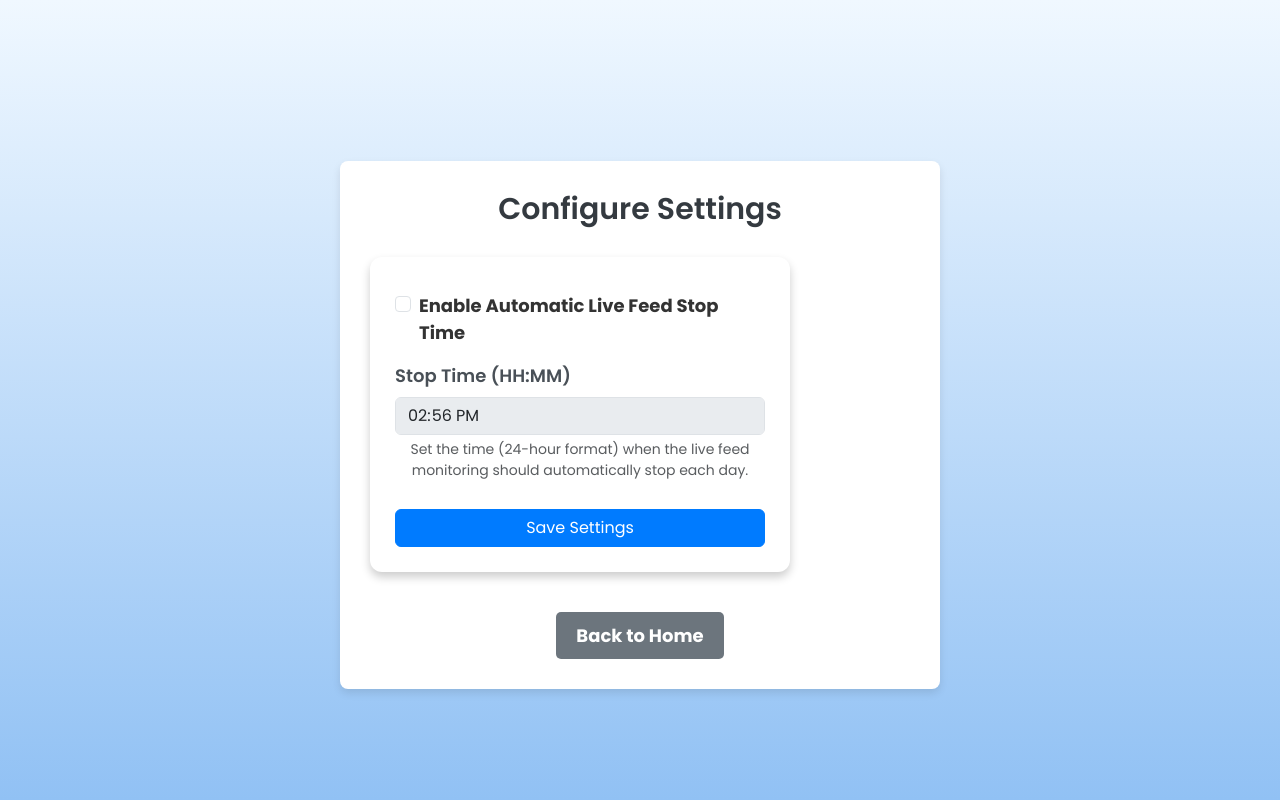
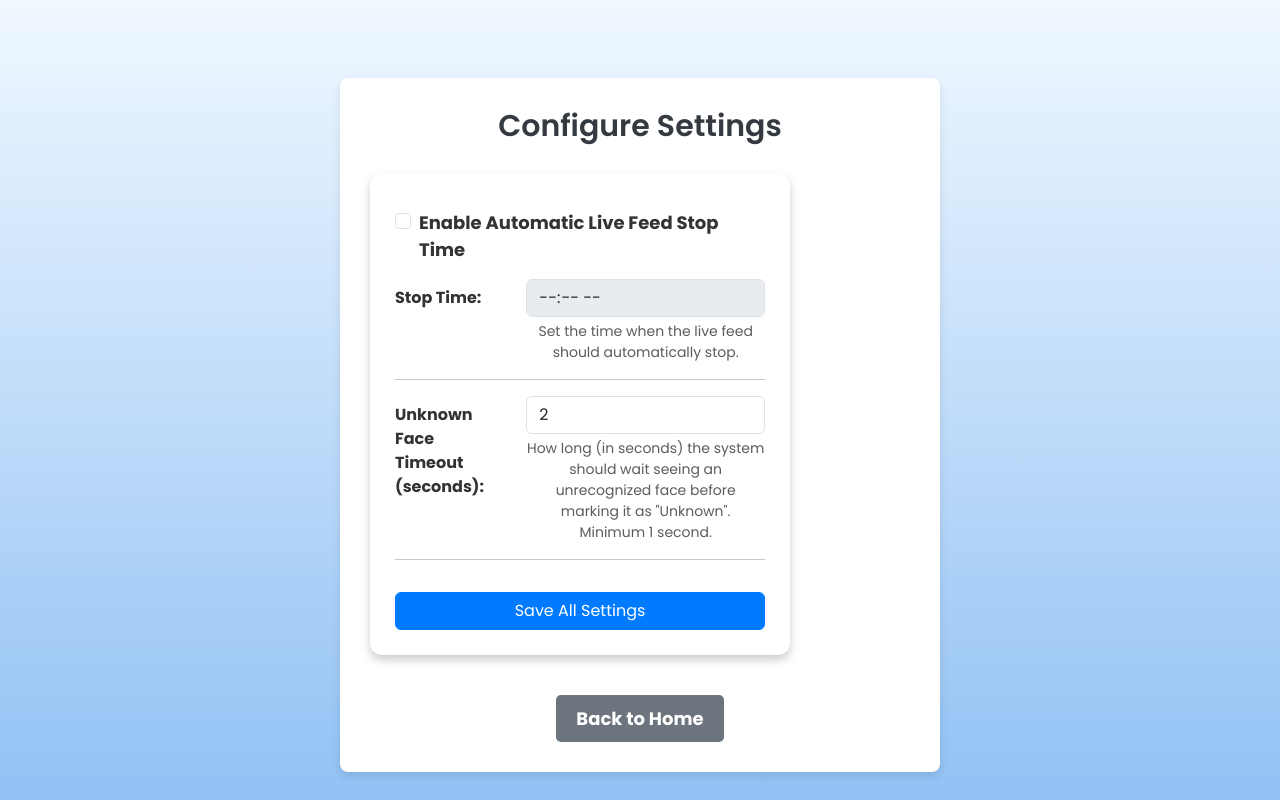
Before and after one commit to Abhinav-Sharmaaaa/Face-Recognition-Attendance-App, a Flask app: page /configure in a window 1280 px wide. Run offline with Flask 3, Linux system fonts and the light colour scheme; the visitor is signed in with stand-in values (Sample User, id 1); parts of the project's set-up code (start-up, migrations or seed data) failed here and were passed over; some libraries are stand-ins or nearby versions.

Commit message:
added configure page for configuration

```diff
--- a/app.py
+++ b/app.py
@@ -298,7 +298,26 @@ def generate_frames():
     india_tz = pytz.timezone('Asia/Kolkata') # Timezone for logging
     seen_log_collection = mongo.db.seen_log # Collection for logging ALL sightings
     last_log_times = {} # Dictionary to track last log time for each person
-    log_interval = timedelta(minutes=1) # Set the minimum interval between logs
+    log_interval = timedelta(minutes=1) # Set the minimum interval between logs for KNOWN faces
+
+    # --- Load and Validate Unknown Face Timeout ---
+    try:
+        # Load from config, default to 5 if missing or invalid type later
+        unknown_face_timeout_sec = config.get('unknown_face_timeout', 5)
+        # Ensure it's an integer
+        unknown_face_timeout_sec = int(unknown_face_timeout_sec)
+        # Ensure it's at least 1 second
+        if unknown_face_timeout_sec < 1:
+            logging.warning(f"Configured unknown_face_timeout ({unknown_face_timeout_sec}) is less than 1. Defaulting to 5 seconds.")
+            unknown_face_timeout_sec = 5
+    except (ValueError, TypeError):
+        logging.warning(f"Invalid or missing unknown_face_timeout ('{config.get('unknown_face_timeout')}') in config. Defaulting to 5 seconds.")
+        unknown_face_timeout_sec = 5
+    logging.info(f"Using unknown face timeout: {unknown_face_timeout_sec} seconds.")
+    # --- End Timeout Loading ---
+
+    unknown_face_start_time = None # Track when an unknown face sequence started
+    last_frame_had_unknown = False # Track if the *previous* processed frame had an unknown face
 
     while True:
         success, frame = cap.read()
@@ -377,54 +396,82 @@ def generate_frames():
                      status_color = (255, 0, 255) # Magenta for error
                      current_detected_faces[0] = {'box': box, 'status': status_text, 'color': status_color}
 
-                # --- Logging Sighting Logic (Kept as it's not attendance) ---
+                # --- Logging Sighting Logic ---
                 if box: # Only log if a face box was detected
                     log_entry = {
                         'timestamp': current_time_india,
                         'status_at_log': status_text # Log the status determined above
                     }
-                    if recognized_user_name: # Known face detected
-                        now = current_time_india # Use the already fetched timestamp
+
+                    # --- Known Face Logging ---
+                    if recognized_user_name:
+                        # Reset unknown face tracking if a known face is seen
+                        unknown_face_start_time = None
+                        last_frame_had_unknown = False
+
+                        now = current_time_india
                         last_logged = last_log_times.get(recognized_user_name)
-
-                        # Check if the person was logged before and if the interval has passed
                         if last_logged is None or (now - last_logged) >= log_interval:
                             log_entry['type'] = 'known_sighting'
                             log_entry['name'] = recognized_user_name
                             try:
                                 seen_log_collection.insert_one(log_entry)
-                                last_log_times[recognized_user_name] = now # Update last log time
+                                last_log_times[recognized_user_name] = now
                                 logging.info(f"Logged sighting of known face: {recognized_user_name} (Interval passed or first time)")
                             except Exception as db_err:
                                 logging.error(f"Error inserting known sighting log for {recognized_user_name}: {db_err}")
-                        # else: # Interval not passed, do not log again yet
-                        #    logging.debug(f"Skipping log for {recognized_user_name}, interval not passed.")
 
-                    elif status_text == "Unknown Face": # Unknown face detected
-                        # Log unknown faces every time they are detected (no interval needed for unknowns)
-                        log_entry['type'] = 'unknown_sighting'
-                        # Optionally add cropped face image for unknown faces
-                        try:
-                            (x, y, w, h) = box
-                            # Basic validation for cropping coordinates
-                            if x >= 0 and y >= 0 and w > 0 and h > 0 and x + w <= processing_frame.shape[1] and y + h <= processing_frame.shape[0]:
-                                cropped_face = processing_frame[y:y+h, x:x+w]
-                                if cropped_face.size > 0:
-                                    _, buffer = cv2.imencode('.jpg', cropped_face)
-                                    log_entry['face_image_base64'] = base64.b64encode(buffer).decode('utf-8')
-                                else:
-                                     logging.warning("Cropped unknown face is empty, logging without image.")
-                            else:
-                                 logging.warning(f"Invalid box coordinates for cropping unknown face: {box}, frame shape: {processing_frame.shape}")
+                    # --- Unknown Face Logging (with Timeout) ---
+                    elif status_text == "Unknown Face":
+                        if not last_frame_had_unknown:
+                            # First time seeing an unknown face in this sequence
+                            unknown_face_start_time = current_time_india
+                            last_frame_had_unknown = True
+                            logging.debug(f"Unknown face detected, starting timer at {unknown_face_start_time}.")
+                        else:
+                            # Continuously seeing unknown face, check timeout
+                            if unknown_face_start_time and (current_time_india - unknown_face_start_time) >= timedelta(seconds=unknown_face_timeout_sec):
+                                logging.info(f"Unknown face timeout ({unknown_face_timeout_sec}s) reached. Logging.")
+                                log_entry['type'] = 'unknown_sighting'
+                                # Optionally add cropped face image
+                                try:
+                                    (x, y, w, h) = box
+                                    if x >= 0 and y >= 0 and w > 0 and h > 0 and x + w <= processing_frame.shape[1] and y + h <= processing_frame.shape[0]:
+                                        cropped_face = processing_frame[y:y+h, x:x+w]
+                                        if cropped_face.size > 0:
+                                            _, buffer = cv2.imencode('.jpg', cropped_face)
+                                            log_entry['face_image_base64'] = base64.b64encode(buffer).decode('utf-8')
+                                        else: logging.warning("Cropped unknown face is empty, logging without image.")
+                                    else: logging.warning(f"Invalid box coordinates for cropping unknown face: {box}, frame shape: {processing_frame.shape}")
 
-                            # Insert log even if image cropping failed
-                            seen_log_collection.insert_one(log_entry)
-                            logging.info(f"Logged unknown face sighting {'with image' if 'face_image_base64' in log_entry else 'without image'}.")
-                        except Exception as log_err:
-                            logging.error(f"Error preparing or inserting unknown sighting log: {log_err}")
-                    # else: # Low match or processing error - currently not logging these separately in seen_log
-                    #    pass
+                                    seen_log_collection.insert_one(log_entry)
+                                    logging.info(f"Logged unknown face sighting {'with image' if 'face_image_base64' in log_entry else 'without image'}.")
+
+                                    # Reset timer *only* after logging to prevent immediate re-logging
+                                    unknown_face_start_time = None
+                                    # DO NOT reset last_frame_had_unknown here. It will be handled based on the *next* frame's status.
+
+                                except Exception as log_err:
+                                    logging.error(f"Error preparing or inserting unknown sighting log: {log_err}")
+                        # else: # Timer running but timeout not reached OR timer not running (already logged)
+                        #    logging.debug("Unknown face seen, timeout not reached or already logged.")
+
+                        # Crucially, ensure last_frame_had_unknown is set correctly *for the next iteration*
+                        last_frame_had_unknown = True # Since this frame *is* unknown
+
+                    # --- Other Statuses (Low Match, Error) ---
+                    else: # Status is NOT 'Unknown Face' and NOT 'known_sighting'
+                        # Reset unknown face tracking if status is not 'Unknown Face'
+                        unknown_face_start_time = None
+                        last_frame_had_unknown = False
+                        # Currently not logging low matches or errors to seen_log
+
                 # --- End Logging Sighting Logic ---
+
+            else: # No box detected in this frame
+                # Reset unknown face tracking if no face is detected
+                unknown_face_start_time = None
+                last_frame_had_unknown = False
 
             # Update last known faces for display smoothing
             last_known_faces = current_detected_faces if box else {} # Use current if box detected, else clear
@@ -776,10 +823,9 @@ def configure():
     config = load_config()
 
     if request.method == 'POST':
-        # Checkbox value: 'on' if checked, None if unchecked
+        # --- Stop Time Handling ---
         enable_stop_time = request.form.get('enable_stop_time') == 'on'
         stop_time_str = request.form.get('stop_time')
-
         config['stop_time_enabled'] = enable_stop_time
 
         if enable_stop_time:
@@ -811,22 +857,75 @@ def configure():
             # config['stop_time'] = '' # Optionally clear time when disabled
             flash_message = "Automatic live feed stop time disabled."
             flash_category = "success"
+        # Store stop time message details
+        stop_time_flash = {'message': flash_message, 'category': flash_category}
 
+
+        # --- Unknown Face Timeout Handling ---
+        unknown_timeout_str = request.form.get('unknown_face_timeout')
+        unknown_timeout_flash = {'message': "", 'category': "info"} # Default category
+
+        if unknown_timeout_str is not None: # Check if the field exists in the form data
+            try:
+                unknown_timeout_val = int(unknown_timeout_str)
+                if unknown_timeout_val >= 1:
+                    # Valid input, update config
+                    config['unknown_face_timeout'] = unknown_timeout_val
+                    unknown_timeout_flash['message'] = f"Unknown face timeout successfully set to {unknown_timeout_val} seconds."
+                    unknown_timeout_flash['category'] = "success"
+                    logging.info(f"Configuration updated: unknown_face_timeout = {unknown_timeout_val}")
+                else:
+                    # Input is integer but less than 1
+                    unknown_timeout_flash['message'] = "Unknown face timeout must be 1 second or greater. Value not saved."
+                    unknown_timeout_flash['category'] = "warning"
+                    logging.warning(f"Invalid unknown_face_timeout value received: {unknown_timeout_val}. Not saved.")
+            except (ValueError, TypeError):
+                # Input is not a valid integer
+                unknown_timeout_flash['message'] = "Invalid input for unknown face timeout. Please enter a whole number (e.g., 5). Value not saved."
+                unknown_timeout_flash['category'] = "warning"
+                logging.warning(f"Invalid unknown_face_timeout input received: '{unknown_timeout_str}'. Not saved.")
+            except Exception as e:
+                # Catch other potential errors during processing
+                logging.error(f"Error processing unknown_face_timeout '{unknown_timeout_str}': {e}")
+                unknown_timeout_flash['message'] = "An unexpected error occurred saving the unknown face timeout."
+                unknown_timeout_flash['category'] = "error"
+        else:
+             # Handle case where the field might be missing from the form entirely (shouldn't happen with standard form submission)
+             unknown_timeout_flash['message'] = "Unknown face timeout field was missing from the request. Value not saved."
+             unknown_timeout_flash['category'] = "warning"
+             logging.warning("unknown_face_timeout field missing from POST request.")
+
+
+        # --- Save Configuration and Flash Messages ---
         try:
             save_config(config)
-            flash(flash_message, flash_category)
+            # Flash messages after saving is confirmed successful
+            if stop_time_flash.get('message'):
+                 flash(stop_time_flash['message'], stop_time_flash['category'])
+            if unknown_timeout_flash.get('message'):
+                 flash(unknown_timeout_flash['message'], unknown_timeout_flash['category'])
         except Exception as e:
             logging.error(f"Error saving configuration: {e}")
-            flash("Failed to save configuration settings.", "error")
+            flash("Failed to save one or more configuration settings.", "error")
 
-
-        # Redirect back to configure page after POST to show updated value/flash message
+        # Redirect back to configure page after POST to show updated values/flash messages
         return redirect(url_for('configure'))
 
     # GET request
-    current_stop_time = config.get('stop_time', '') # Get current time or empty string
-    stop_time_enabled = config.get('stop_time_enabled', False) # Get current enabled state, default false
-    return render_template('configure.html', current_stop_time=current_stop_time, stop_time_enabled=stop_time_enabled)
+    current_stop_time = config.get('stop_time', '')
+    stop_time_enabled = config.get('stop_time_enabled', False)
+    # Load timeout for GET request, ensuring it's an int and >= 1 for display
+    try:
+        unknown_face_timeout = int(config.get('unknown_face_timeout', 5))
+        if unknown_face_timeout < 1:
+            unknown_face_timeout = 5 # Default to 5 if stored value is invalid
+    except (ValueError, TypeError):
+        unknown_face_timeout = 5 # Default to 5 if stored value is not an int
+
+    return render_template('configure.html',
+                           current_stop_time=current_stop_time,
+                           stop_time_enabled=stop_time_enabled,
+                           unknown_face_timeout=unknown_face_timeout) # Pass validated value to template
 
 
 # Removed upload_photo route as registration handles uploads now.
--- a/config.json
+++ b/config.json
@@ -1,4 +1,5 @@
 {
     "stop_time": "14:56",
-    "stop_time_enabled": false
+    "stop_time_enabled": false,
+    "unknown_face_timeout": 2
 }
--- a/templates/configure.html
+++ b/templates/configure.html
@@ -82,12 +82,30 @@
                 <input type="checkbox" class="form-check-input" id="enable_stop_time" name="enable_stop_time" {% if stop_time_enabled %}checked{% endif %}>
                 <label class="form-check-label" for="enable_stop_time">Enable Automatic Live Feed Stop Time</label>
             </div>
-            <div class="mb-3">
-                <label for="stop_time" class="form-label">Stop Time (HH:MM)</label>
-                <input type="time" class="form-control" id="stop_time" name="stop_time" value="{{ current_stop_time }}" {% if not stop_time_enabled %}disabled{% endif %}>
-                <div class="form-text">Set the time (24-hour format) when the live feed monitoring should automatically stop each day.</div>
+            <!-- Stop Time Input -->
+            <div class="mb-3 row">
+                <label for="stop_time" class="col-sm-4 col-form-label">Stop Time:</label>
+                <div class="col-sm-8">
+                    <input type="time" class="form-control" id="stop_time" name="stop_time" value="{{ stop_time }}" {% if not stop_time_enabled %}disabled{% endif %}>
+                    <div class="form-text">Set the time when the live feed should automatically stop.</div>
+                </div>
             </div>
-            <button type="submit" class="btn btn-primary w-100">Save Settings</button>
+
+            <hr> <!-- Separator -->
+
+            <!-- Unknown Face Timeout Setting -->
+            <div class="mb-3 row">
+                <label for="unknown_face_timeout" class="col-sm-4 col-form-label">Unknown Face Timeout (seconds):</label>
+                <div class="col-sm-8">
+                    <input type="number" class="form-control" id="unknown_face_timeout" name="unknown_face_timeout"
+                           value="{{ unknown_face_timeout | default(5) }}" min="1" required>
+                    <div class="form-text">How long (in seconds) the system should wait seeing an unrecognized face before marking it as "Unknown". Minimum 1 second.</div>
+                </div>
+            </div>
+
+            <hr> <!-- Separator -->
+
+            <button type="submit" class="btn btn-primary mt-3 w-100">Save All Settings</button>
         </form>
          <div class="button-container">
              <a href="{{ url_for('index') }}" class="back-button">Back to Home</a>
```
